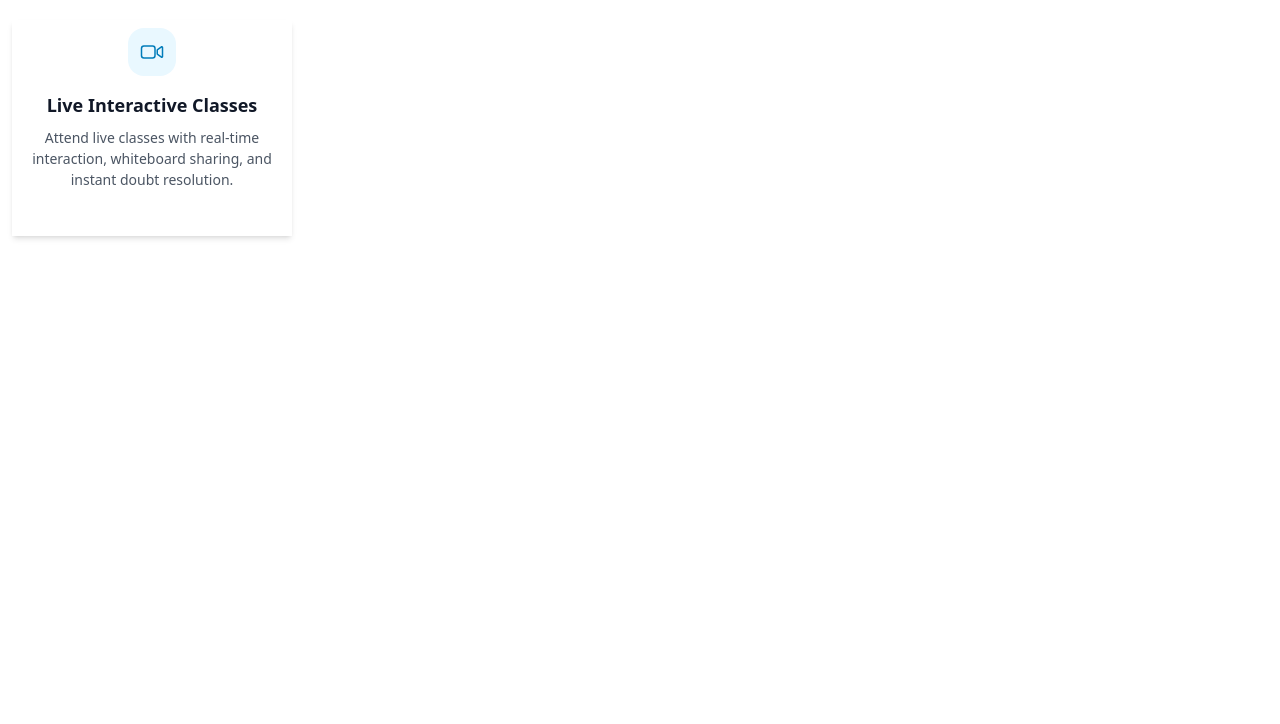
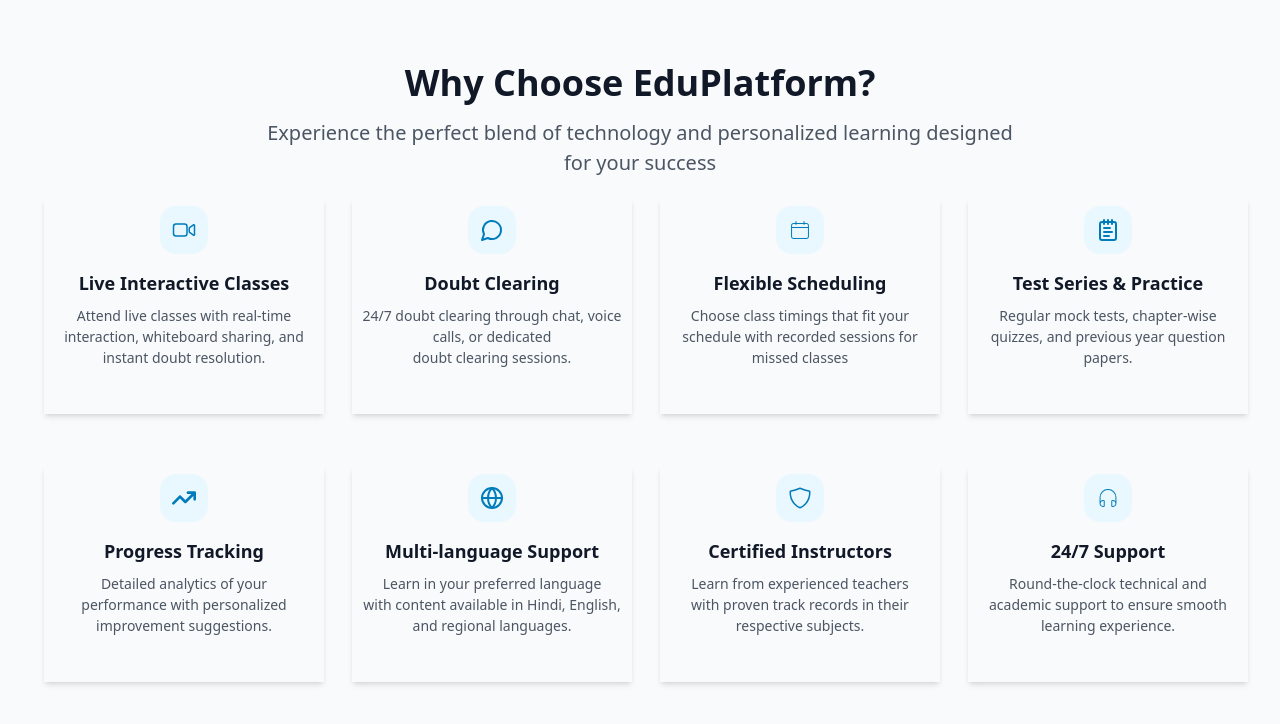
Before and after one commit to Midhun123-git/EduPlatFom, a React (Vite) app: page /SectionPage in a window 1280 px wide. Shown: the top 724 px of the page. Built offline with nearby package versions, Linux system fonts and the light colour scheme.

Commit message:
Section Page Completed

```diff
--- a/src/App.jsx
+++ b/src/App.jsx
@@ -6,6 +6,7 @@
 import PopularCourses from './Componets/PopularCourses'
 import PopularCoursesPage from './Pages/PopularCoursesPage'
 import Trust from './Pages/Trust'
+import SectionPage from './Pages/SectionPage'
 const App = () => {
   return (
 
@@ -15,6 +16,8 @@
       <Route path="/Programs" element={<Programs/>}/>
       <Route path="/PopularCoursesPage" element={<PopularCoursesPage/>}/>
        <Route path="/Trust" element={<Trust/>}/>
+       <Route path="/SectionPage" element={<SectionPage/>}/>
+
        {/* <Route path="/PopularCourses" element={<PopularCourses/>}/> */}
     </Routes>
   )
--- /dev/null
+++ b/src/Pages/SectionPage.jsx
@@ -0,0 +1,112 @@
+import React from 'react'
+import Sections from '../Componets/Sections'
+import { IoVideocamOutline } from "react-icons/io5";
+import { LuMessageCircle } from "react-icons/lu";
+import { CiCalendar } from "react-icons/ci";
+import { LuNotepadText } from "react-icons/lu";
+import { FaArrowTrendUp } from "react-icons/fa6";
+import { LuGlobe } from "react-icons/lu";
+import { IoShieldOutline } from "react-icons/io5";
+import { CiHeadphones } from "react-icons/ci";
+const SectionPage = () => {
+  return (
+    <div className='bg-[#F9FAFB] lg:w-full lg:h-[800px] py-12'>
+      <p className='font-[700] text-[28px] sm:text-[32px] lg:text-[36px] p-2 text-[#111827] text-center'>Why Choose EduPlatform?</p>
+      <p className='font-[400] text-[16px] sm:text-[18px] lg:text-[20px] text-[#4B5563] text-center'>Experience the perfect blend of technology and personalized learning designed
+<br className='hidden sm:block'/> for your success</p>
+
+<div className='flex flex-col gap-8 justify-center items-center'>
+    <div className='flex flex-col sm:flex-row flex-wrap gap-4'>
+             <Sections
+                    icon={<IoVideocamOutline size={24} className="text-[#017CBA]" />}
+                    title="Live Interactive Classes"
+                    description="Attend live classes with real-time interaction,
+                        whiteboard sharing, and instant doubt resolution."
+             />
+             <Sections
+                    icon={<LuMessageCircle size={24} className="text-[#017CBA]" />}
+                    title="Doubt Clearing"
+                    description= {
+                        <>
+                         24/7 doubt clearing through chat,
+                                    voice calls, or dedicated <br /> doubt
+                                    clearing sessions.
+                        </>
+                    }
+             />
+
+              <Sections
+                    icon={<CiCalendar size={24} className="text-[#017CBA]" />}
+                    title="Flexible Scheduling"
+                    description={<>
+                               Choose class timings that fit your <br />
+                                schedule with recorded sessions
+                                for missed classes
+                    </>}
+             />
+             <Sections
+                    icon={<LuNotepadText size={24} className="text-[#017CBA]" />}
+                    title="Test Series & Practice"
+                    description={
+                        <>
+                                Regular mock tests, chapter-wise
+                                <br />
+                                quizzes, and previous year
+                                question papers.
+                        </>
+                    }
+             />
+    </div>
+    <div className='flex flex-col sm:flex-row flex-wrap gap-4'>
+             <Sections
+                    icon={< FaArrowTrendUp  size={24} className="text-[#017CBA]" />}
+                    title="Progress Tracking"
+                    description={
+                        <>
+                        Detailed analytics of your <br />
+                        performance with personalized
+                        improvement suggestions.
+                        </>
+                    }
+             />
+             <Sections
+                    icon={<LuGlobe size={24} className="text-[#017CBA]" />}
+                    title="Multi-language Support"
+                    description={
+                        <>
+                        Learn in your preferred language <br />
+                        with content available in Hindi,
+                        English, and regional languages.
+                        </>
+                    }
+             />
+
+              <Sections
+                    icon={<IoShieldOutline size={24} className="text-[#017CBA]" />}
+                    title="Certified Instructors"
+                    description={
+                        <>
+                        Learn from experienced teachers  <br />
+                        with proven track records in their
+                        respective subjects.
+                        </>
+                    }
+             />
+             <Sections
+                    icon={<CiHeadphones size={24} className="text-[#017CBA]" />}
+                    title="24/7 Support"
+                    description={
+                        <>
+                        Round-the-clock technical and <br />
+                        academic support to ensure
+                        smooth learning experience.
+                        </>
+                    }
+             />
+    </div>
+</div>
+    </div>
+  )
+}
+
+export default SectionPage
--- a/src/main.jsx
+++ b/src/main.jsx
@@ -8,17 +8,27 @@
 import App from './App.jsx'
 import Sections from "./Componets/Sections.jsx"
 import { IoVideocamOutline } from "react-icons/io5";
+import Programs from "./Componets/Programs.jsx"
 createRoot(document.getElementById('root')).render(
   <React.StrictMode>
    <BrowserRouter>
         <App />
-       <Sections
-  icon={<IoVideocamOutline size={24} className="text-[#017CBA]" />}
-  title="Live Interactive Classes"
-  description="Attend live classes with real-time interaction,
-      whiteboard sharing, and instant doubt resolution."
+        {/* <Programs
+      icon={<HiOutlineBookOpen size={35} />}
+      iconBg="#3B82F6"
+      title="School Tuition"
+      description=
+      {
+        <>
+          Classes 4-12 covering CBSE, ICSE,<br/> And State syllabi
+        </>
+      }
 
-/>
+      point1="Interactive Live Classes"
+      point2="Doubt Clearing Sessions"
+      point3="Regular Assessments"
+         />  */}
+
 
 
    </BrowserRouter>
```
